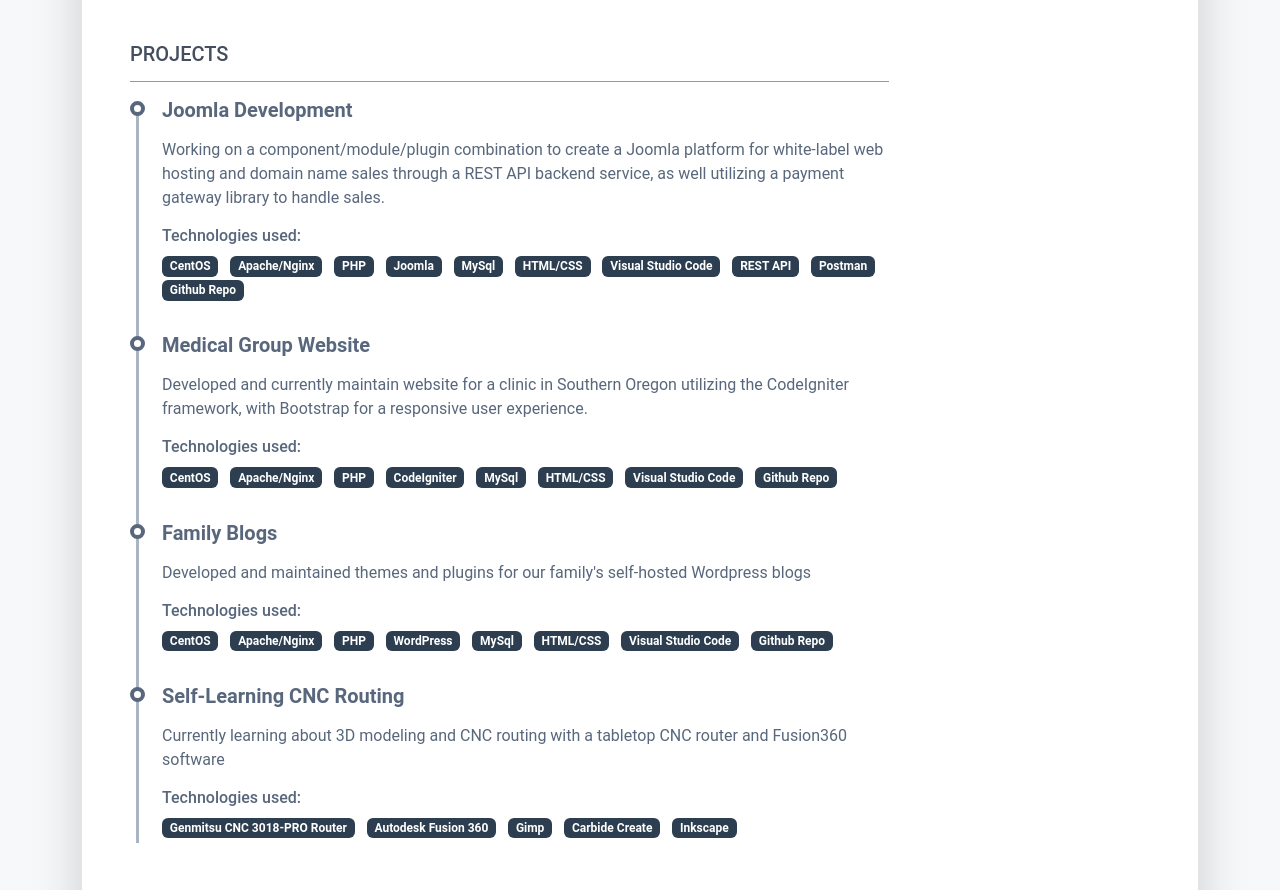
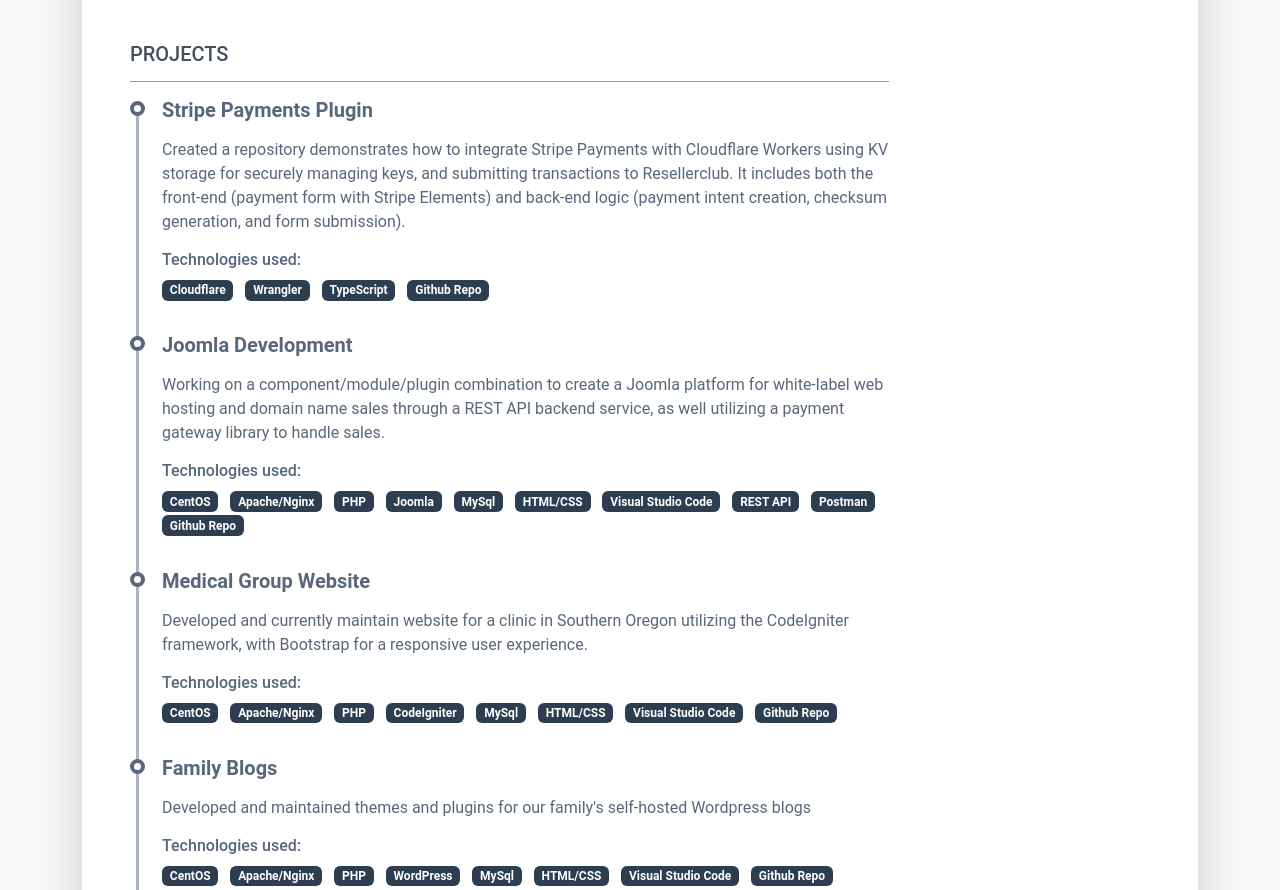
Before and after one commit to JamesShaver/resume, a plain HTML site: page index.html in a window 1280 px wide. Shown: the part 5914-6804 px from the top of the page. Drawn offline with nearby package versions, Linux system fonts and the light colour scheme; some packages are replaced by stand-ins of ours.

Commit message:
Added Stripe Payments project

```diff
--- a/index.html
+++ b/index.html
@@ -661,6 +661,31 @@
 											<div class="resume-timeline-item-header mb-2">
 												<div class="d-flex flex-column flex-md-row">
 													<div>
+														<h5 class="fw-bold">Stripe Payments Plugin</h5>
+													</div>
+												</div> <!--//row-->
+											</div> <!--//resume-timeline-item-header-->
+											<div class="resume-timeline-item-desc">
+												<p>Created a repository demonstrates how to integrate Stripe Payments with Cloudflare Workers using KV storage for securely managing keys, and submitting transactions to Resellerclub. It includes both the front-end (payment form with Stripe Elements) and back-end logic (payment intent creation, checksum generation, and form submission).</p>
+												<h4 class="resume-timeline-item-desc-heading font-weight-bold">
+													Technologies used:</h4>
+												<ul class="list-inline">
+													<li class="list-inline-item"><span
+															class="badge bg-primary badge-pill">Cloudflare</span></li>
+													<li class="list-inline-item"><span
+															class="badge bg-primary badge-pill">Wrangler</span>
+													</li>
+													<li class="list-inline-item"><span
+															class="badge bg-primary badge-pill">TypeScript</span></li>
+													<li class="list-inline-item"><span
+															class="badge bg-primary badge-pill">Github Repo</span> </li>
+												</ul>
+											</div> <!--//resume-timeline-item-desc-->
+										</article>
+										<article class="resume-timeline-item position-relative pb-3">
+											<div class="resume-timeline-item-header mb-2">
+												<div class="d-flex flex-column flex-md-row">
+													<div>
 														<h5 class="fw-bold">Joomla Development</h5>
 													</div>
 												</div> <!--//row-->
```
